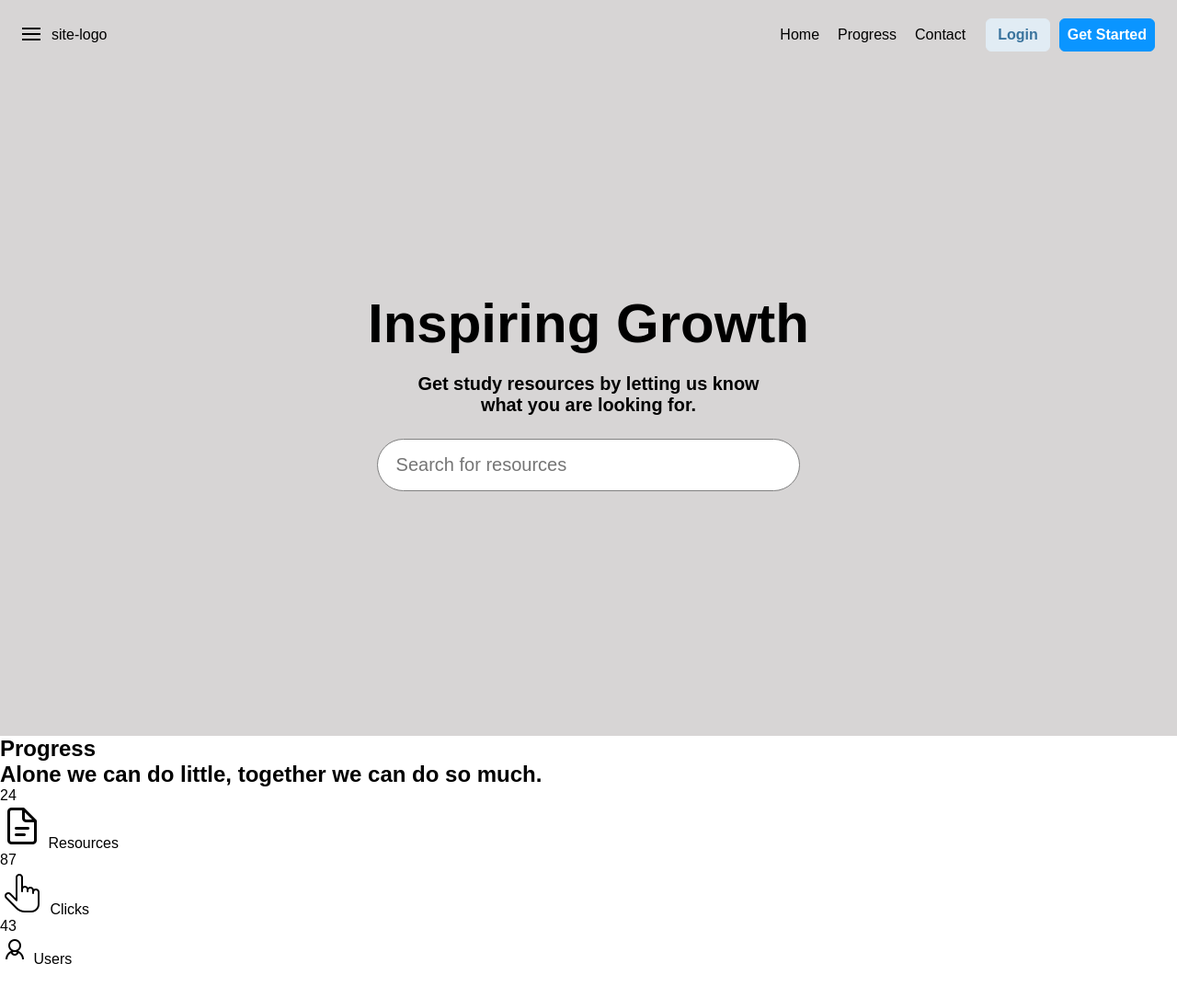
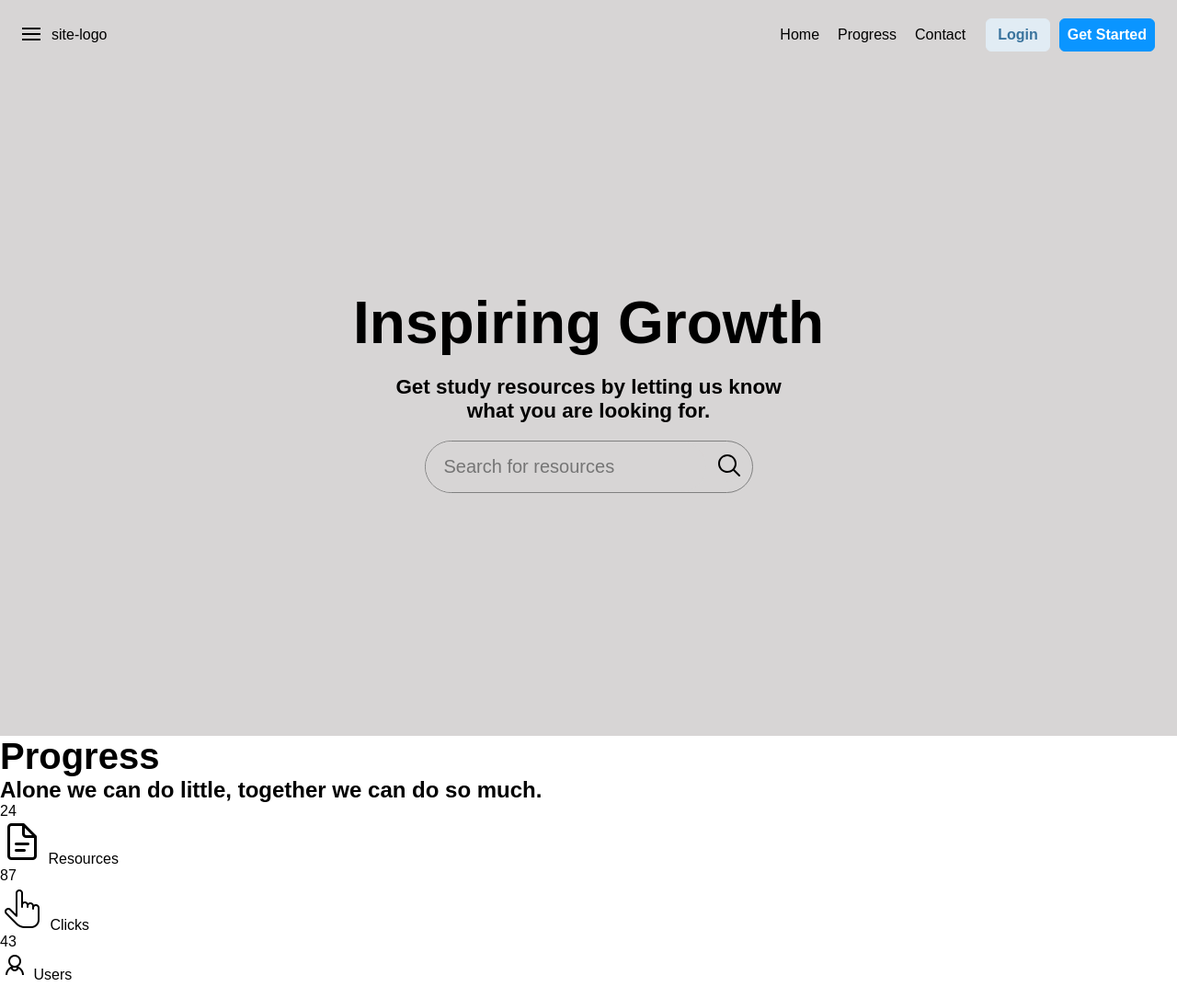
Before and after one commit to Anvinalias/studyBin, a PHP site: page / in a window 1280 px wide. Shown: the top 1085 px of the page at 92% size. Run offline with PHP 8.4, Linux system fonts and the light colour scheme.

Commit message:
Update style.css

```diff
--- a/index.html
+++ b/index.html
@@ -56,10 +56,11 @@
                     <form action="url" method="post">
                         <input type="search" id="search" role="searchbox" placeholder="Search for resources">
                     </form>
-                    <!-- <button type="button" id="search-icon">
-                        <img src="icons/search.svg" alt="a search icon">
-                    </button> -->
+
                 </div>
+                <button type="button" id="search-icon">
+                    <img src="icons/search.svg" alt="a search icon">
+                </button>
             </div>
         </section>
         <section class="section-2">
--- a/style.css
+++ b/style.css
@@ -88,27 +88,46 @@ button.get-started{
 }
 
 .search-bar{
-    display: flex;
+    border-radius: 5em;
 }
 
 #search{
+    font-size: 20px;
+    border:0;
+    padding:16px 20px;
+    background-color: #d7d5d5;
+    border-radius: 5em;
+}
+
+#search-icon{
+    background-color: #d7d5d5;
+    border:none;
+    border-radius: 8em;
+    align-self: center;
+    margin: 10px;
+}
+
+.section-1-search{
     border:1px solid grey;
-    border-radius: 999px;
-    font-size: 20px;
-    padding:16px 20px;
-    width: 36vw;
+    border-radius: 5em;
+    display:flex;
+    border-radius: 5em;
 }
 
 .section-1-heading{
-    font-size: 60px;
-    margin-bottom: 20px;
+    font-size: 4rem;
+    margin-bottom: 1.3rem;
 }
 
 .section-1-text{
-    font-size: 17px;
-    margin-bottom: 25px;
+    font-size: 1.2rem;
+    margin-bottom: 1.2rem;
 }
 
 .section-2{
     height: 60vh;
 }
+
+.section-2-heading{
+    font-size: 2.5rem;
+}
```
